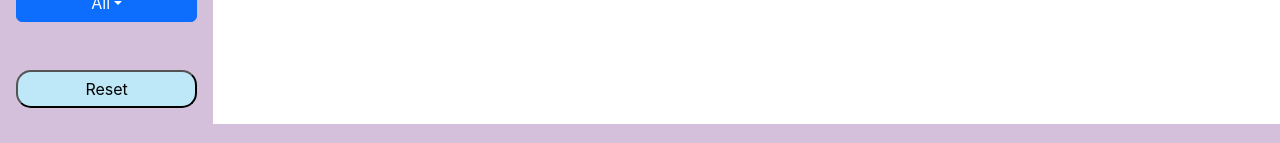
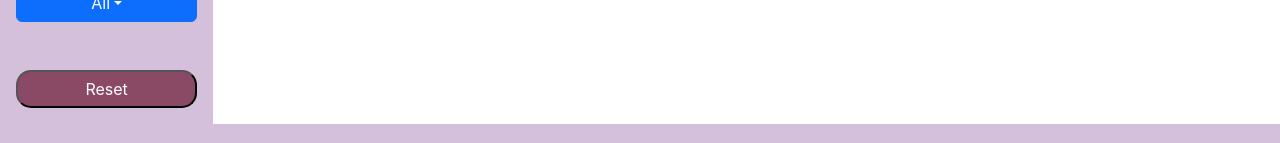
Before and after one commit to dryfig372/development, a React (Create React App) app: page / in a window 1280 px wide. Shown: the part 340-483 px from the top of the page. Built offline with nearby package versions, Linux system fonts and the light colour scheme; the HTML template or start-up script is replaced by a standard one.

Commit message:
Stylistic changes

```diff
--- a/src/App.js
+++ b/src/App.js
@@ -86,7 +86,7 @@
     <div>
       <div className='row center block'>
             <div><h1>FilmFinder</h1></div>
-        </div>
+      </div>
       <div>
         <div className='block col-2'>
           <h5>Sort by:</h5>
@@ -113,11 +113,12 @@
           </DropdownButton>
           <br></br>
           <br></br>
-          <button onClick={reset}>Reset</button>
+          <button onClick={reset} className='remove'>Reset</button>
         </div>
         <div className='row'>
         <div className='block col-2'>
           <div className='row'>
+          <br></br>
           {filteredFilms.map((film) => (
             <Film
               name={film.name}
--- a/src/index.css
+++ b/src/index.css
@@ -45,7 +45,7 @@
   background-color: white;
   text-align: center;
   border-radius: 15px;
-  width: 350px;
+  width: 345px;
   padding: 20px;
   margin: 10px;
 }
```
